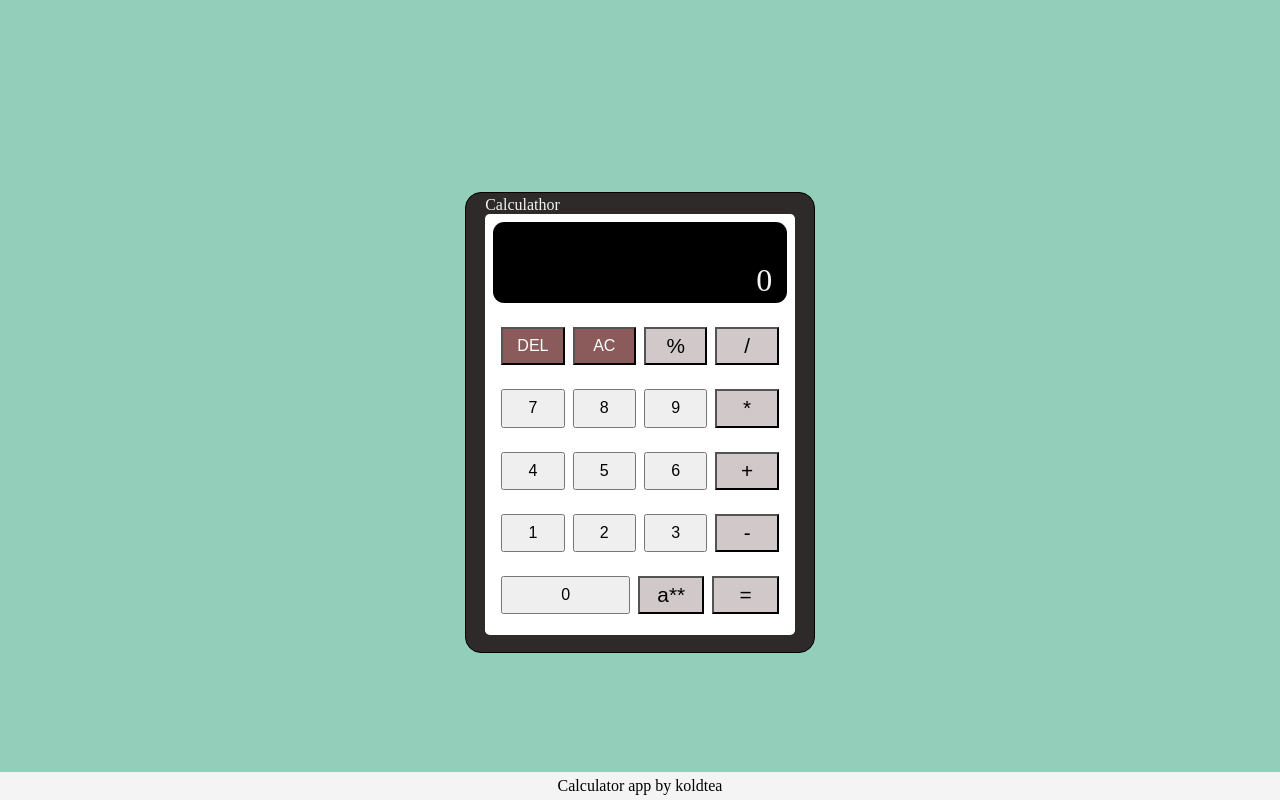
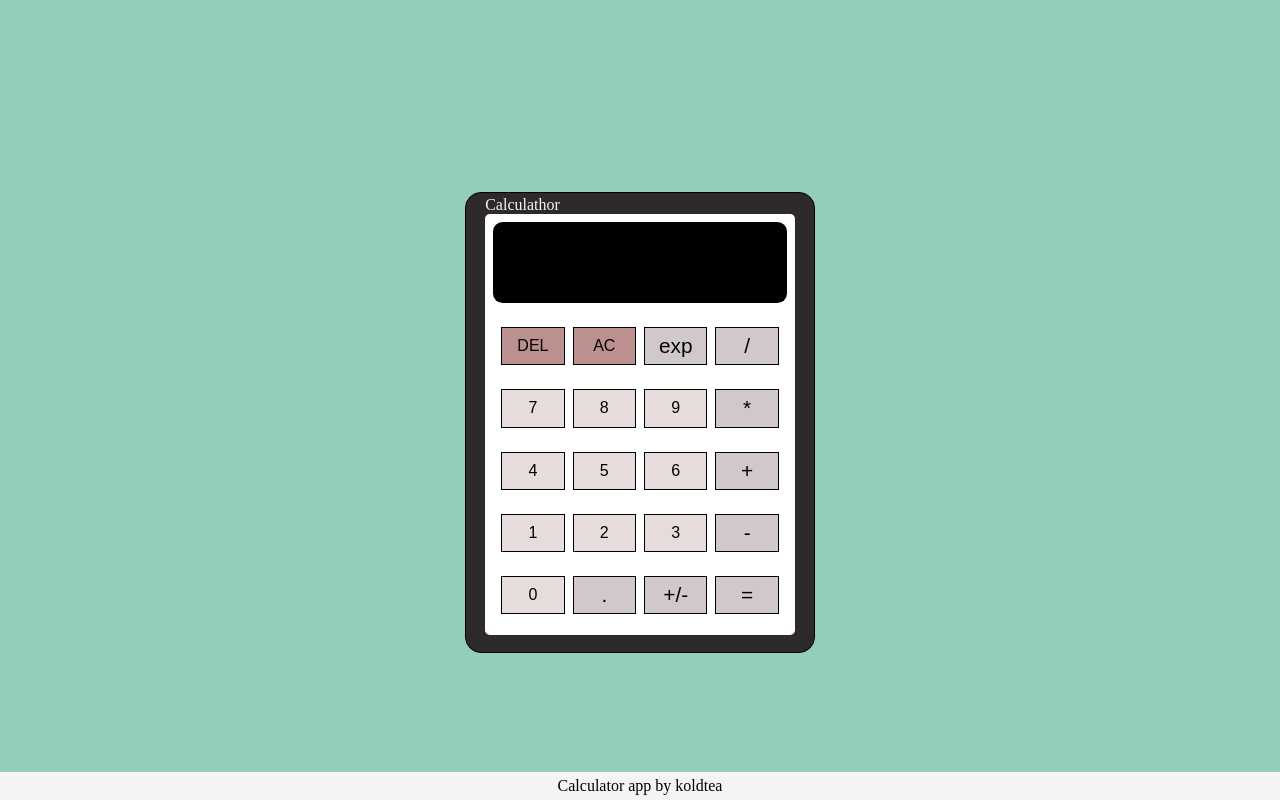
Before and after one commit to koldtea/calculator, a plain HTML site: page index.html in a window 1280 px wide. Both pictures are taken after a click on the button "DEL". Drawn offline with Linux system fonts and the light colour scheme.

Commit message:
Release functional calculator app

```diff
--- a/index.html
+++ b/index.html
@@ -1,5 +1,6 @@
 <!DOCTYPE html>
 <html lang="en">
+
 <head>
   <meta charset="UTF-8">
   <meta http-equiv="X-UA-Compatible" content="IE=edge">
@@ -7,42 +8,60 @@
   <link rel="stylesheet" href="style.css">
   <title>Odin | Project Calculator</title>
 </head>
+
 <body>
   <main class="container">
     <p>Calculathor</p>
     <div class="calculator">
-      <div class="display">
-        <p>0</p>
+      <div class="display" id="display">
+        <div id="display-value"></div>
       </div>
       <div class="btnContainer">
         <div class="btnRow">
-          <button class="btns delete">DEL</button>
-          <button class="btns all-clear">AC</button>
-          <button class="btns operators">%</button>
-          <button class="btns operators">/</button>
+          <button class="btns delete" id="delete">DEL</button>
+          <button class="btns all-clear" id="all-clear">AC</button>
+          <button class="btns btn-operators" id="operator" value="^">
+            exp
+          </button>
+          <button class="btns btn-operators" id="operator" value="/">
+            /
+          </button>
         </div>
         <div class="btnRow">
-          <button class="btns">7</button>
-          <button class="btns">8</button>
-          <button class="btns">9</button>
-          <button class="btns operators">*</button>
+          <button class="btns" id="number" value="7">7</button>
+          <button class="btns" id="number" value="8">8</button>
+          <button class="btns" id="number" value="9">9</button>
+          <button class="btns btn-operators" id="operator" value="*">
+            *
+          </button>
         </div>
         <div class="btnRow">
-          <button class="btns">4</button>
-          <button class="btns">5</button>
-          <button class="btns">6</button>
-          <button class="btns operators">+</button>
+          <button class="btns" id="number" value="4">4</button>
+          <button class="btns" id="number" value="5">5</button>
+          <button class="btns" id="number" value="6">6</button>
+          <button class="btns btn-operators" id="operator" value="+">
+            +
+          </button>
         </div>
         <div class="btnRow">
-          <button class="btns">1</button>
-          <button class="btns">2</button>
-          <button class="btns">3</button>
-          <button class="btns operators">-</button>
+          <button class="btns" id="number" value="1">1</button>
+          <button class="btns" id="number" value="2">2</button>
+          <button class="btns" id="number" value="3">3</button>
+          <button class="btns btn-operators" id="operator" value="-">
+            -
+          </button>
         </div>
         <div class="btnRow lastRow">
-          <button class="btns zero">0</button>
-          <button class="btns operators">a**</button>
-          <button class="btns operators">=</button>
+          <button class="btns zero" id="number" value="0">0</button>
+          <button class="btns btn-operators" id="operator">
+            .
+          </button>
+          <button class="btns btn-operators" id="operator">
+            +/-
+          </button>
+          <button class="btns btn-operators" id="equals">
+            =
+          </button>
         </div>
       </div>
     </div>
@@ -50,4 +69,5 @@
   <footer>Calculator app by koldtea</footer>
   <script src="main.js"></script>
 </body>
+
 </html>
--- a/main.js
+++ b/main.js
@@ -1,8 +1,12 @@
 // References
-
-// Listeners
-
-// Functions
+const numBtn = document.querySelectorAll('#number')
+const operatorBtn = document.querySelectorAll('#operator')
+const equalBtn = document.getElementById('equals')
+const displayCalc = document.getElementById('display')
+const userValue = document.getElementById('display-value')
+const allClear = document.getElementById('all-clear')
+const deleteBtn = document.getElementById('delete')
+const allBtns = document.querySelectorAll('button')
 
 // Math Operators
 
@@ -14,20 +18,62 @@ const multiply = (a, b) => a * b;
 
 const divide = (a, b) => (a / b).toFixed(1);
 
+const exponent = (a, b) => (a ** b);
+
 // Operate Calculator
 
 const operate = (operator, a, b) => {
-  if (operator === "+") { return add(a,b) };
-  if (operator === "-") { return subtract(a,b) };
-  if (operator === "*") { return multiply(a,b) };
-  if (operator === "/") { return divide(a,b) };
+  const numA = Number(a)
+  const numB = Number(b)
+
+  if (operator === "+") { displayCalc.innerText = add(numA, numB) };
+  if (operator === "-") { displayCalc.innerText = subtract(numA, numB) };
+  if (operator === "*") { displayCalc.innerText = multiply(numA, numB) };
+  if (operator === "/") { displayCalc.innerText = divide(numA, numB) };
+  if (operator === "exp") { displayCalc.innerText = exponent(numA, numB) };
 };
 
-// Tests
+// Display Value
 
-console.log(add(4, 7))
+allBtns.forEach(e => {
+  e.addEventListener('click', () => {
+    const value = e.value;
 
-console.log(operate("+", 2, 3))
-console.log(operate("-", 2, 3))
-console.log(operate("*", 2, 3))
-console.log(operate("/", 2, 3))
+    equalBtn.addEventListener('click', () => {
+      if (displayCalc.innerText.includes('+')) {
+        const splitText = displayCalc.innerText.split('+');
+        operate('+', splitText[0], splitText[1])
+      }
+
+      if (displayCalc.innerText.includes('-')) {
+        const splitText = displayCalc.innerText.split('-');
+        operate('-', splitText[0], splitText[1])
+      }
+
+      if (displayCalc.innerText.includes('/')) {
+        const splitText = displayCalc.innerText.split('/');
+        operate('/', splitText[0], splitText[1])
+      }
+
+      if (displayCalc.innerText.includes('*')) {
+        const splitText = displayCalc.innerText.split('*');
+        operate('*', splitText[0], splitText[1])
+      }
+
+      if (displayCalc.innerText.includes('^')) {
+        const splitText = displayCalc.innerText.split('^');
+        operate('exp', splitText[0], splitText[1])
+      }
+
+    })
+
+    displayCalc.innerText += value;
+  })
+});
+
+// Listeners
+allClear.addEventListener('click', () => displayCalc.innerText = "")
+
+deleteBtn.addEventListener('click', () => {
+  displayCalc.innerText = displayCalc.innerText.slice(0, -1)
+});
--- a/style.css
+++ b/style.css
@@ -5,7 +5,8 @@
   color: #f4f4f4;
 }
 
-html, body {
+html,
+body {
   height: 80%;
 }
 
@@ -19,7 +20,7 @@ body {
   min-width: 350px;
   margin: 12em auto 0;
   padding: 1.2em;
-  border: 1px solid black;
+  border: 1px solid #000;
   border-radius: 1em;
   background-color: #2e2a2a;
 }
@@ -38,15 +39,11 @@ body {
 .display {
   background-color: #000;
   height: 20%;
-  border-radius: 0.7em;
-  position: relative;
-}
-
-.display p {
-  position: absolute;
-  right: 5%;
-  bottom: 5%;
+  border-radius: 0.3em;
   font-size: 2rem;
+  display: flex;
+  justify-content: flex-end;
+  align-items: flex-end;
 }
 
 .btnContainer {
@@ -67,25 +64,27 @@ body {
 
 .btns {
   flex: 1;
-  color: black;
+  color: #000;
+  background-color: #e7dcdc;
   font-size: 1em;
+  border: 1px solid #000;
+}
+
+.btns:hover {
+  background-color: #fff;
 }
 
 .delete,
 .all-clear {
-  background-color: rgb(139, 91, 91);
-  color: #fff;
+  background-color: rgb(189, 144, 144);
+  /* color: #fff; */
 }
 
 .lastRow {
   display: flex;
 }
 
-.zero {
-  flex: 2;
-}
-
-.operators {
+.btn-operators {
   background-color: #d1c9c9;
   font-size: 1.3em;
 }
```
